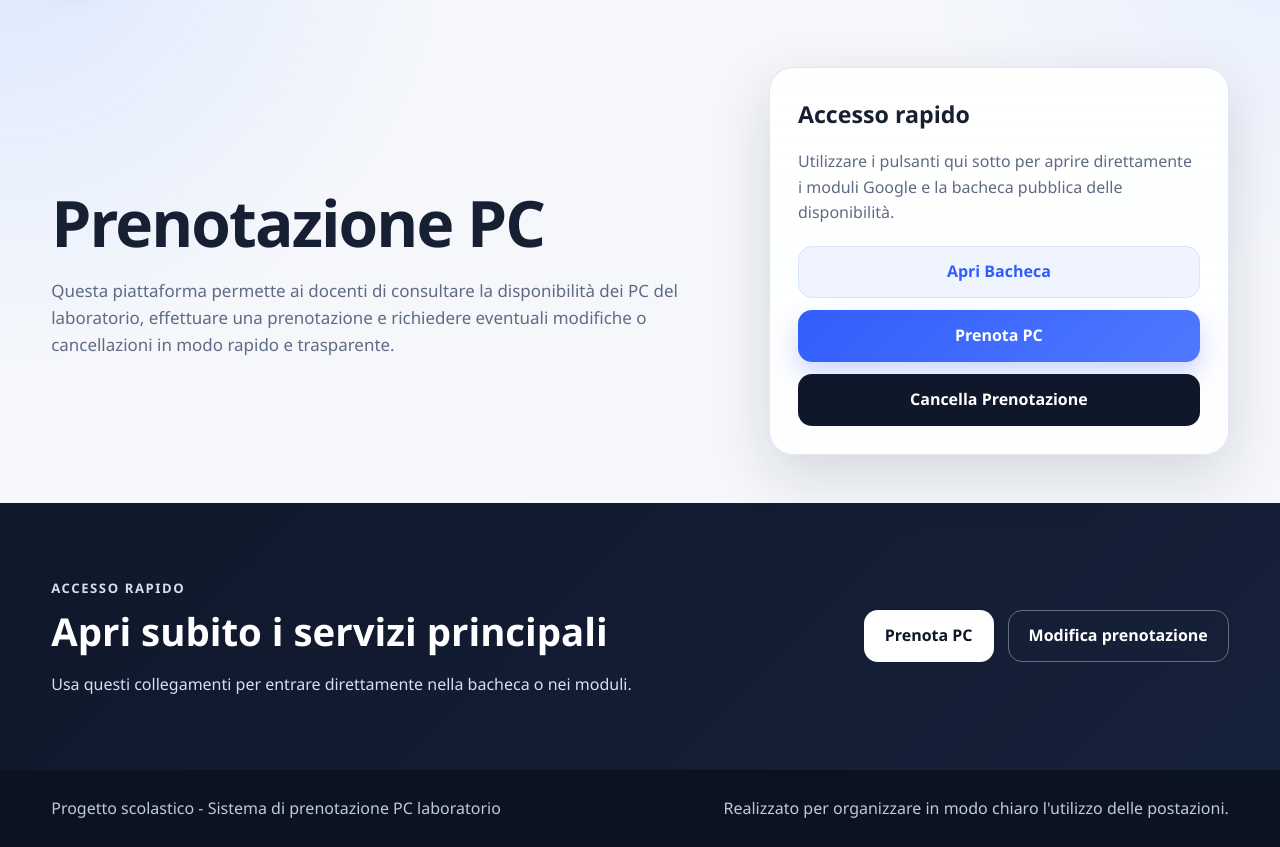
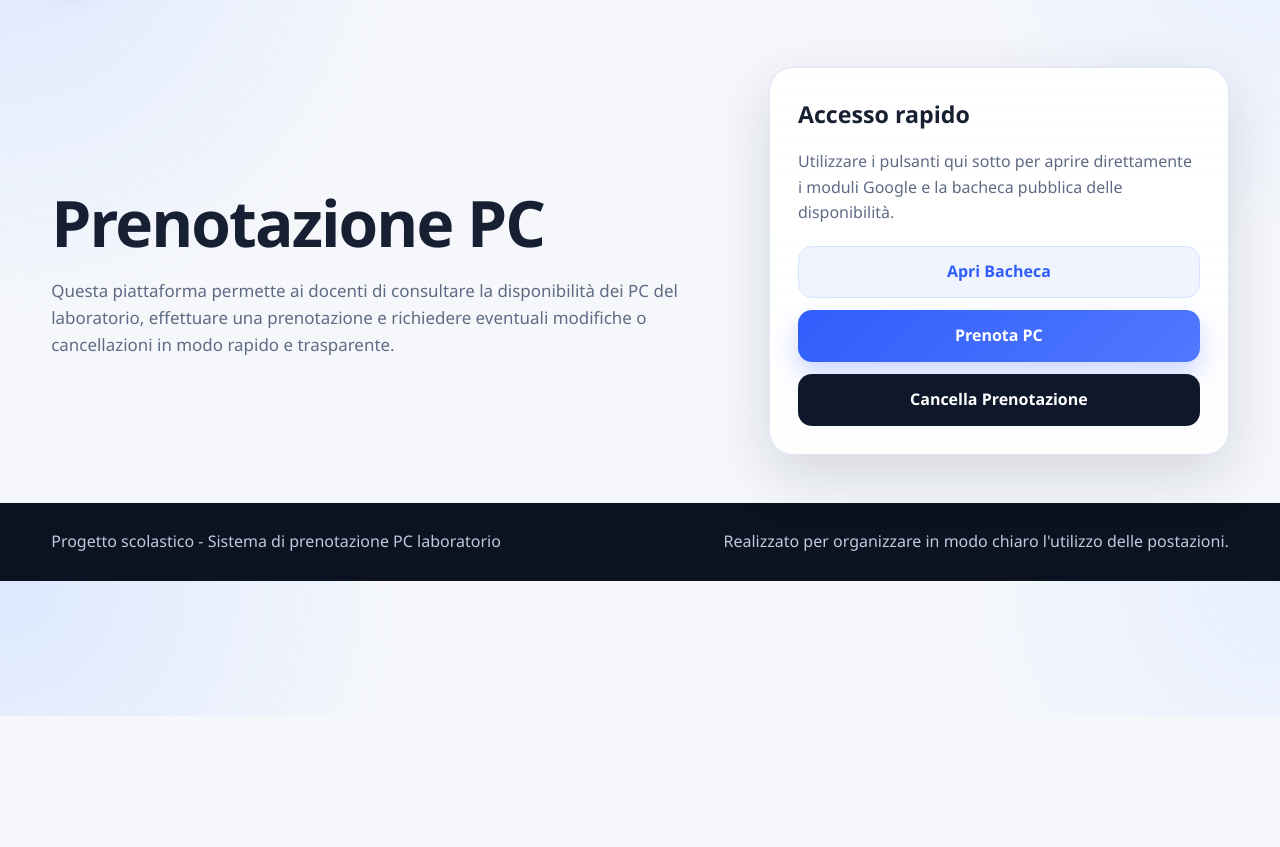
Before and after one commit to GiuseppeGrassoScuola/Prenotazione_PC-Laboratorio, a plain HTML site: page index.html in a window 1280 px wide. Shown: the part 84-931 px from the top of the page. After the commit the page ends 800 px from the top, so only its background shows below. Drawn offline with Linux system fonts and the light colour scheme.

Commit message:
Update index.html

```diff
--- a/index.html
+++ b/index.html
@@ -66,26 +66,7 @@
     </section>
 
 
-    <section class="section section--dark" id="contatti">
-      <div class="container cta-box">
-        <div>
-          <p class="eyebrow eyebrow--light">ACCESSO RAPIDO</p>
-          <h2>Apri subito i servizi principali</h2>
-          <p>
-            Usa questi collegamenti per entrare direttamente nella bacheca o nei moduli.
-          </p>
-        </div>
 
-        <div class="cta-actions">
-          <a id="footerPrenotaLink" class="btn btn--light" href="#" target="_blank" rel="noopener noreferrer">
-            Prenota PC
-          </a>
-          <a id="footerModificaLink" class="btn btn--outline-light" href="#" target="_blank" rel="noopener noreferrer">
-            Modifica prenotazione
-          </a>
-        </div>
-      </div>
-    </section>
   </main>
 
   <footer class="footer">
```
